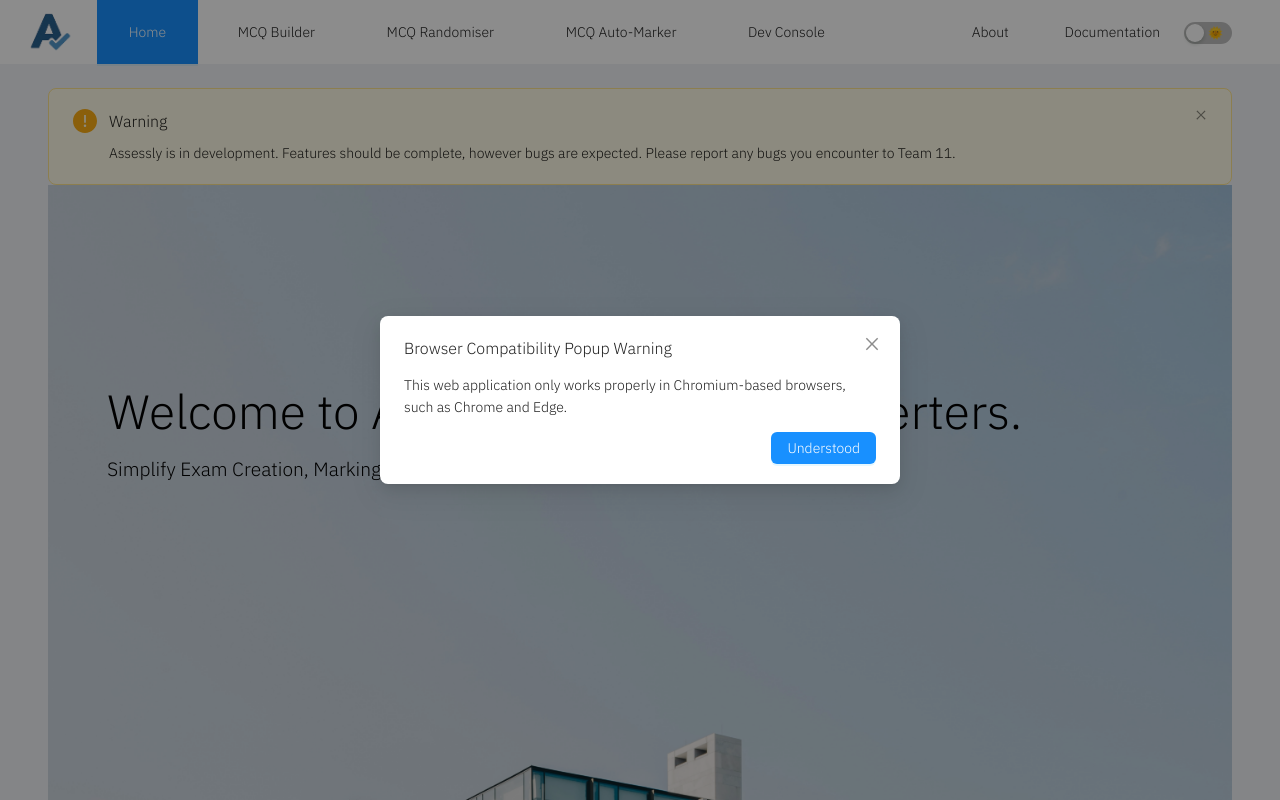
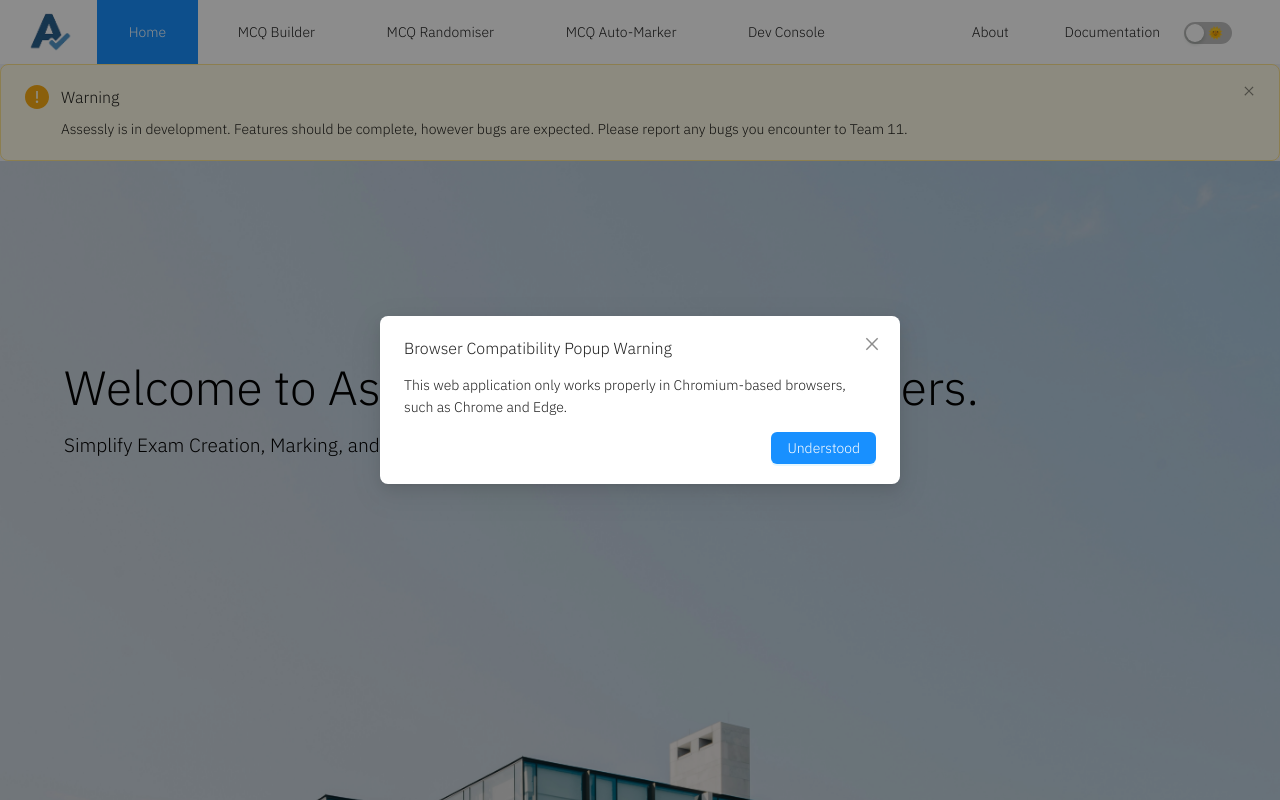
Before and after one commit to uoa-compsci399-2025-s1/capstone-project-2025-s1-team-11, a React (Vite) app in the folder client/: page / in a window 1280 px wide. Shown: the top 800 px of the page. Built offline with nearby package versions, Linux system fonts and the light colour scheme.

Commit message:
Fixed home page padding
Home page lost it's 0 padding attribute somewhere.

```diff
--- a/client/src/components/Layout.jsx
+++ b/client/src/components/Layout.jsx
@@ -18,7 +18,6 @@ const MCQLayout = ({ children, isDarkMode, setIsDarkMode }) => {
   const layoutStyle = {
     minHeight: '100vh',
     minWidth: '100vw',
-    display: 'flex',
     flexDirection: 'column',
     backgroundColor: isDarkMode ? '#121212' : '#f0f2f5',
   };
@@ -39,7 +38,7 @@ const MCQLayout = ({ children, isDarkMode, setIsDarkMode }) => {
   };
 
   const contentStyle = {
-    padding: '24px 48px',
+    padding: location.pathname === '/' ? '0' : '24px 48px',
     flex: 1,
     backgroundColor: isDarkMode ? '#121212' : '#f0f2f5'
   };
@@ -57,7 +56,7 @@ const MCQLayout = ({ children, isDarkMode, setIsDarkMode }) => {
   };
 
   return (
-    <Layout style={layoutStyle}>
+    <Layout style={{layoutStyle}}>
       <Header style={headerStyle}>
         <img src={logo} alt="Assessly Logo" style={{ height: "40px", marginRight: "24px" }} />
         <Navigation isDarkMode={isDarkMode} setIsDarkMode={setIsDarkMode}/>
@@ -73,7 +72,7 @@ const MCQLayout = ({ children, isDarkMode, setIsDarkMode }) => {
         {isPlainPage ? (
           children
         ) : (
-          <div style={{ maxWidth: '1650px', margin: '0 auto' }}>
+          <div style={{margin: '0 auto' }}>
             <Breadcrumb
               style={breadcrumbStyle}
               items={[
--- a/client/src/pages/home.jsx
+++ b/client/src/pages/home.jsx
@@ -7,7 +7,7 @@ const Home = () => {
         <div style={{ width: "100%" }}>
             <div style={{
                 position: "relative",
-                width: "100%",
+                width: "100",
                 height: "100vh",
                 overflow: "hidden"
             }}>
```
